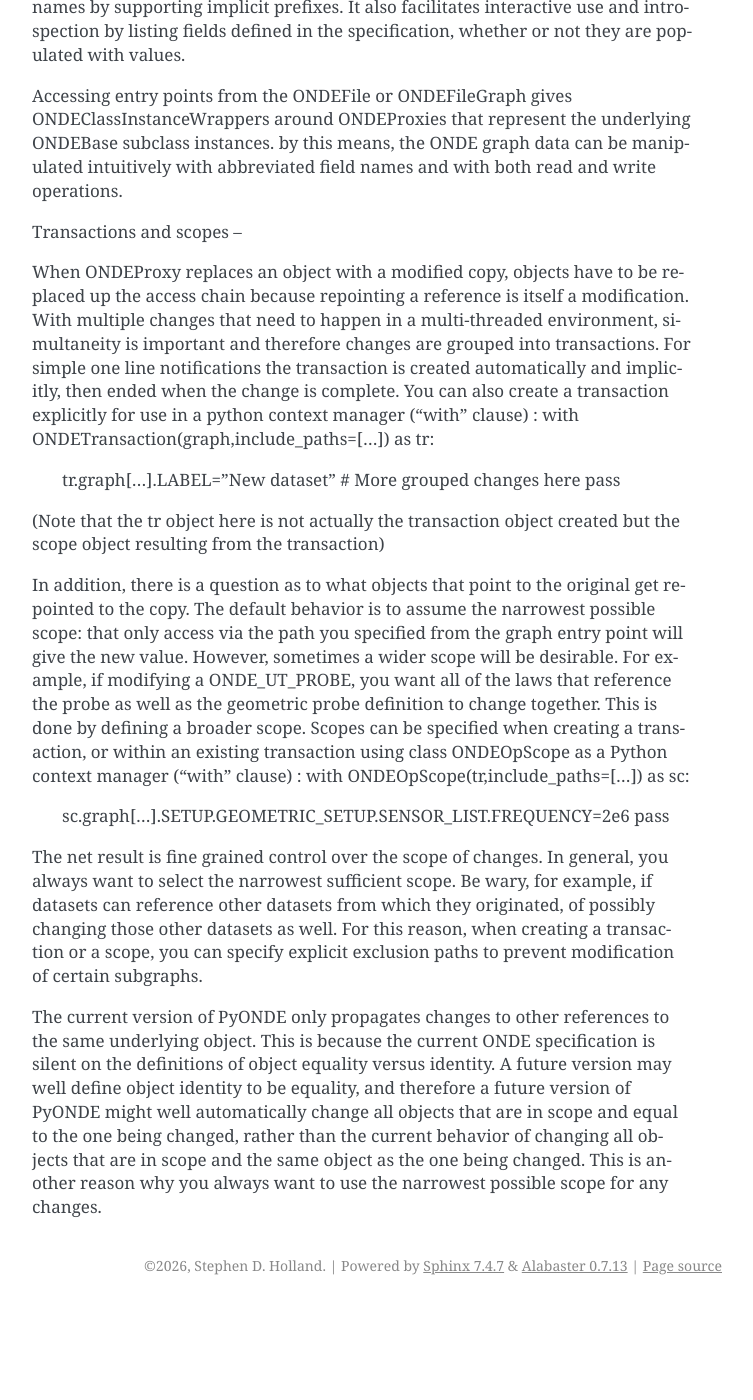
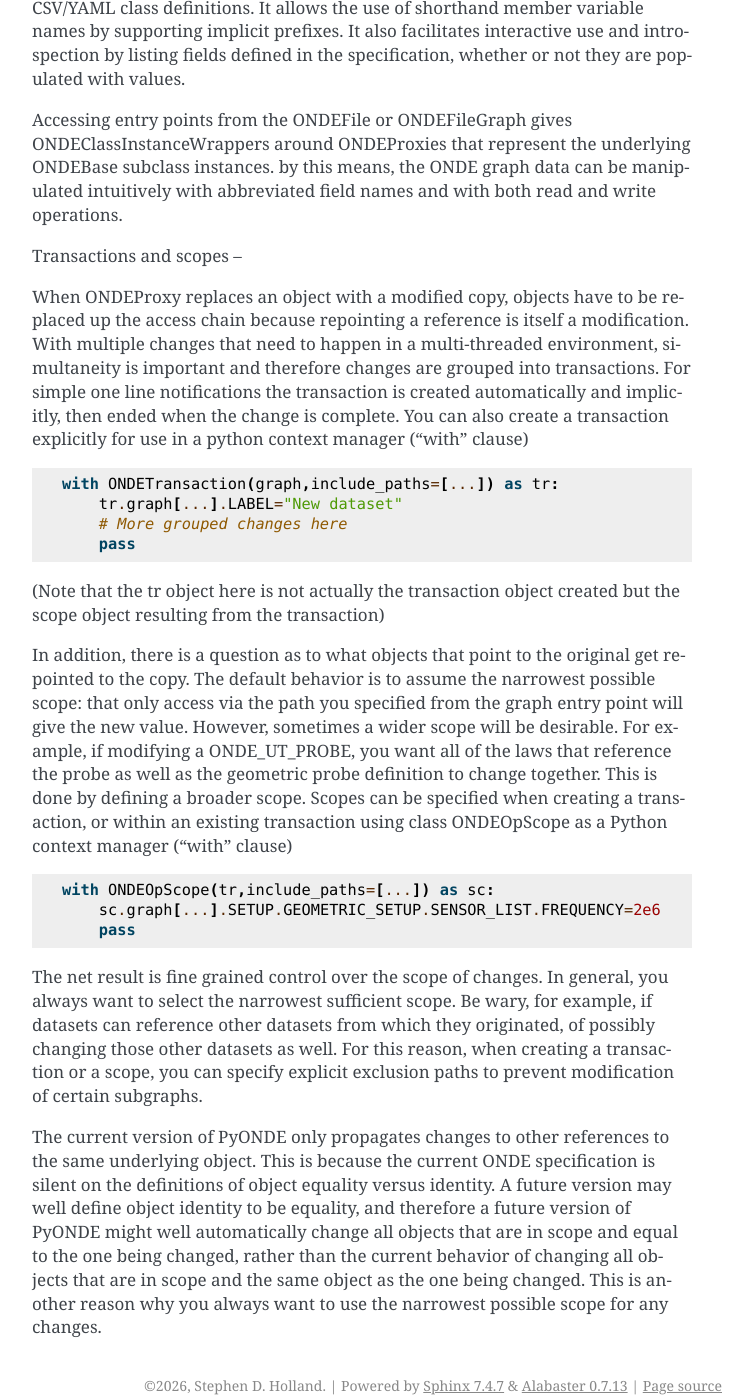
Before and after one commit to isuthermography/PyONDE, a Sphinx documentation site: the page built from doc/source/architecture.rst, in a window 1280 px wide and 1400 px high, scrolled down 1792 px. Shown: the whole window, without its empty margins (388-1141 px from the left). Built offline with Sphinx 7.4.7, drawn with Linux system fonts in a browser that asks for light colours; before the commit the page ends 3097 px from its top, so only the background shows below that; some of the changed text lies outside the part shown.

```diff
--- a/doc/source/about.rst
+++ b/doc/source/about.rst
@@ -1,5 +1,5 @@
 
 About
--------------------
+===================
 
 PyONDE is a pure python library for reading, modifying, and writing ONDE data structures and files. PyONDE is built to handle the most challenging situations, such as multi-threaded applications and modifying the ONDE graph structure while ensuring consistency. It is also designed to be easy to use with a simple API that exposes the class structure of the ONDE data model for interactive use.
--- a/doc/source/architecture.rst
+++ b/doc/source/architecture.rst
@@ -36,17 +36,20 @@ Accessing entry points from the ONDEFile or ONDEFileGraph gives ONDEClassInstanc
 Transactions and scopes
 --
 
-When ONDEProxy replaces an object with a modified copy, objects have to be replaced up the access chain because repointing a reference is itself a modification. With multiple changes that need to happen in a multi-threaded environment, simultaneity is important and therefore changes are grouped into transactions. For simple one line notifications the transaction is created automatically and implicitly, then ended when the change is complete. You can also create a transaction explicitly for use in a python context manager ("with" clause) :
-with ONDETransaction(graph,include_paths=[...]) as tr:
-    tr.graph[...].LABEL="New dataset"
-    # More grouped changes here
-    pass
+When ONDEProxy replaces an object with a modified copy, objects have to be replaced up the access chain because repointing a reference is itself a modification. With multiple changes that need to happen in a multi-threaded environment, simultaneity is important and therefore changes are grouped into transactions. For simple one line notifications the transaction is created automatically and implicitly, then ended when the change is complete. You can also create a transaction explicitly for use in a python context manager ("with" clause) ::
+
+  with ONDETransaction(graph,include_paths=[...]) as tr:
+      tr.graph[...].LABEL="New dataset"
+      # More grouped changes here
+      pass
+
 (Note that the tr object here is not actually the transaction object created but the scope object resulting from the transaction)
 
-In addition, there is a question as to what objects that point to the original get repointed to the copy. The default behavior is to assume the narrowest possible scope: that only access via the path you specified from the graph entry point will give the new value. However, sometimes a wider scope will be desirable.  For example, if modifying a ONDE_UT_PROBE, you want all of the laws that reference the probe as well as the geometric probe definition to change together. This is done by defining a broader scope. Scopes can be specified when creating a transaction, or within an existing transaction using class ONDEOpScope as a Python context manager ("with" clause) :
-with ONDEOpScope(tr,include_paths=[...]) as sc:
-    sc.graph[...].SETUP.GEOMETRIC_SETUP.SENSOR_LIST.FREQUENCY=2e6
-    pass
+In addition, there is a question as to what objects that point to the original get repointed to the copy. The default behavior is to assume the narrowest possible scope: that only access via the path you specified from the graph entry point will give the new value. However, sometimes a wider scope will be desirable.  For example, if modifying a ONDE_UT_PROBE, you want all of the laws that reference the probe as well as the geometric probe definition to change together. This is done by defining a broader scope. Scopes can be specified when creating a transaction, or within an existing transaction using class ONDEOpScope as a Python context manager ("with" clause) ::
+
+  with ONDEOpScope(tr,include_paths=[...]) as sc:
+      sc.graph[...].SETUP.GEOMETRIC_SETUP.SENSOR_LIST.FREQUENCY=2e6
+      pass
 
 The net result is fine grained control over the scope of changes. In general, you always want to select the narrowest sufficient scope. Be wary, for example, if datasets can reference other datasets from which they originated, of possibly changing those other datasets as well. For this reason, when creating a transaction or a scope, you can specify explicit exclusion paths to prevent modification of certain subgraphs.
 
--- a/doc/source/installation.rst
+++ b/doc/source/installation.rst
@@ -1,5 +1,5 @@
 Installation
-------------
+============
 
 
 * Clone the repository::
--- a/doc/source/quickstart.rst
+++ b/doc/source/quickstart.rst
@@ -1,3 +1,6 @@
+Quickstart
+============
+
 Creating new ONDE files
 -----------------------
 
```
Also changed, not shown: other parts of doc/source/architecture.rst (+3 -3 lines), 1 other file.
